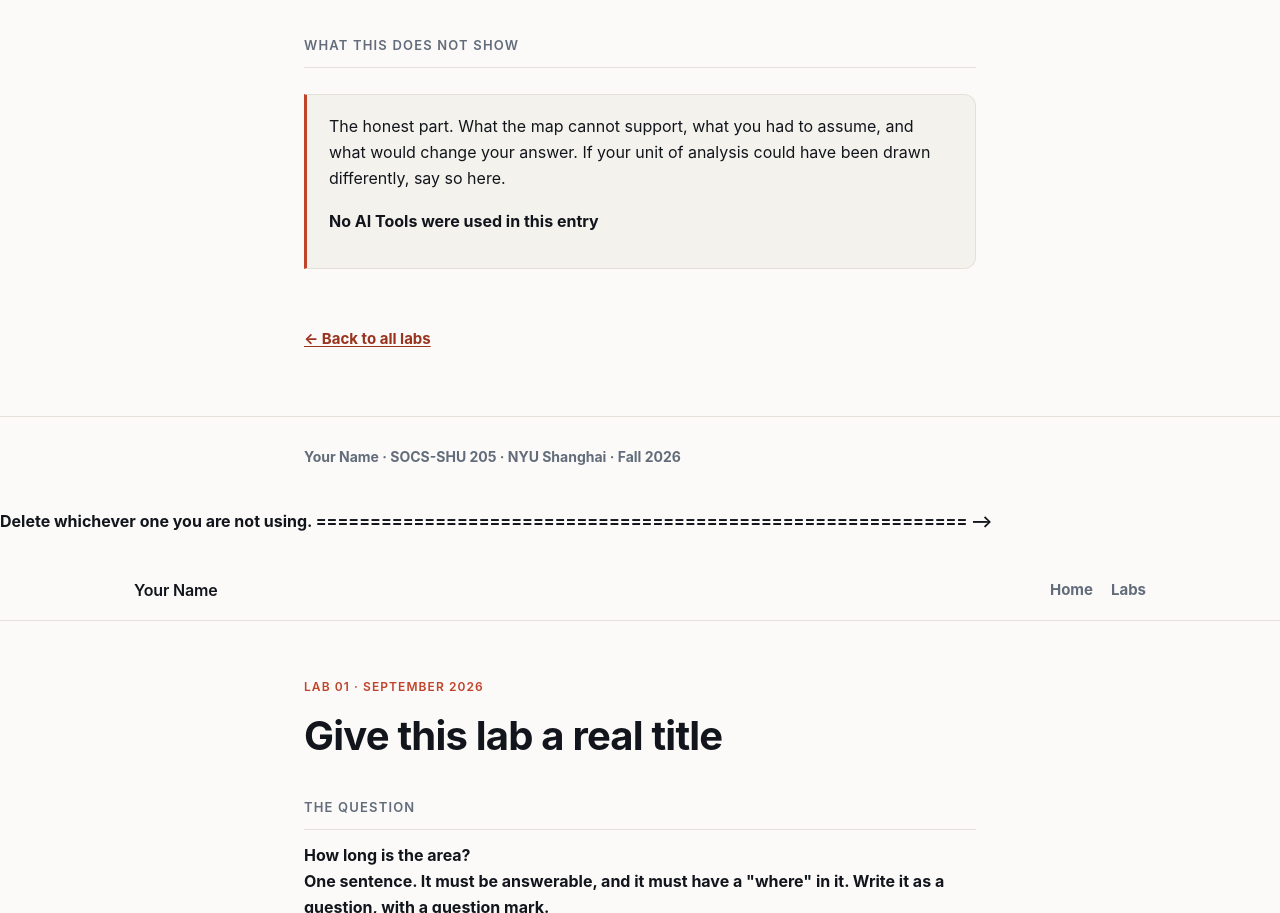
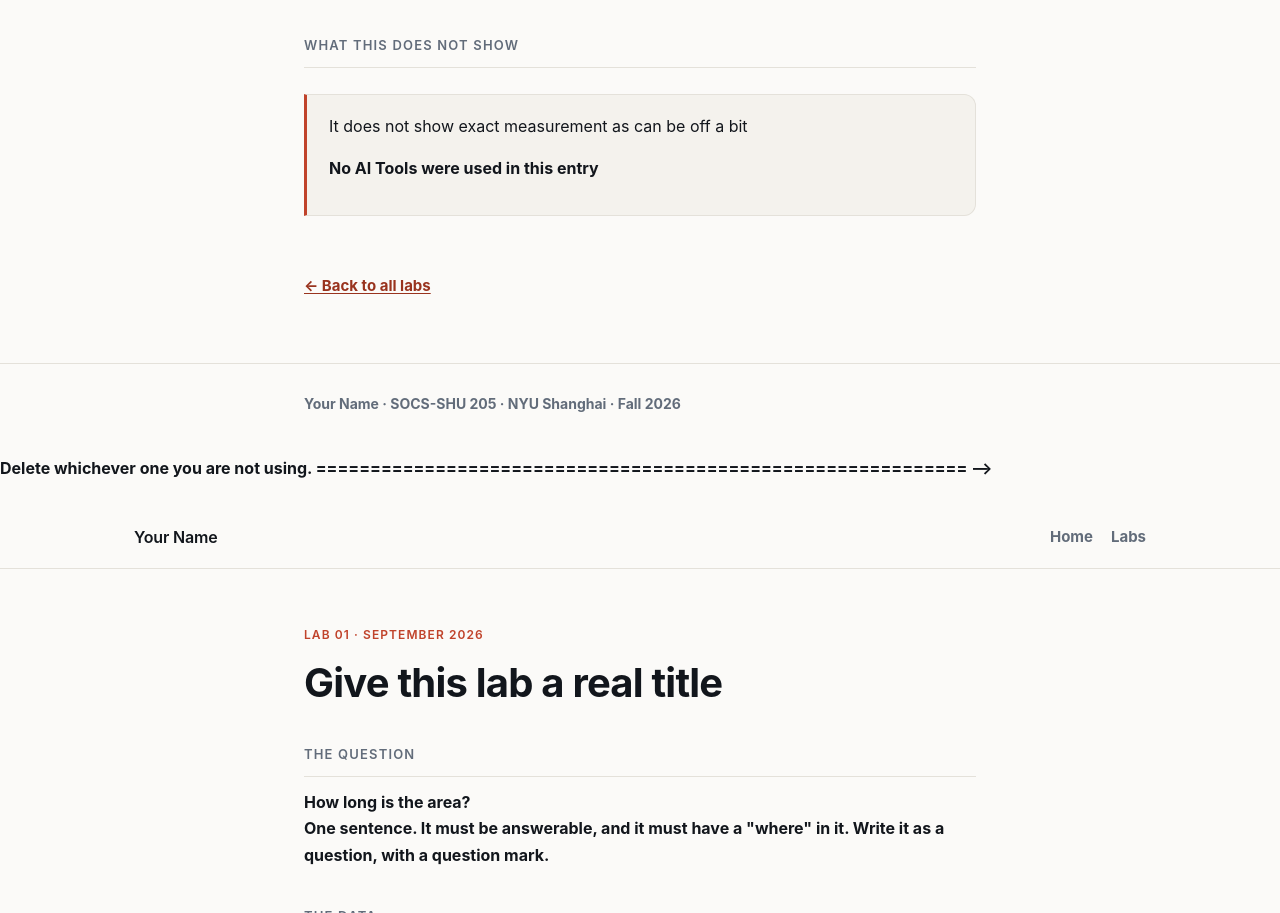
Before and after one commit to dartmouth6783-lgtm/spatial-partfolio, a plain HTML site: page labs/lab-03.html in a window 1280 px wide. Shown: the part 1252-2165 px from the top of the page. Drawn offline with Linux system fonts and the light colour scheme.

Commit message:
Update lab-03.html

```diff
--- a/labs/lab-03.html
+++ b/labs/lab-03.html
@@ -81,9 +81,7 @@ The area is 104.02 miles
     <h2>What this does not show</h2>
     <div class="limits">
       <p>
-        The honest part. What the map cannot support, what you had to assume,
-        and what would change your answer. If your unit of analysis could have
-        been drawn differently, say so here.
+        It does not show exact measurement as can be off a bit
       </p>
       <p>
         <strong>
```
